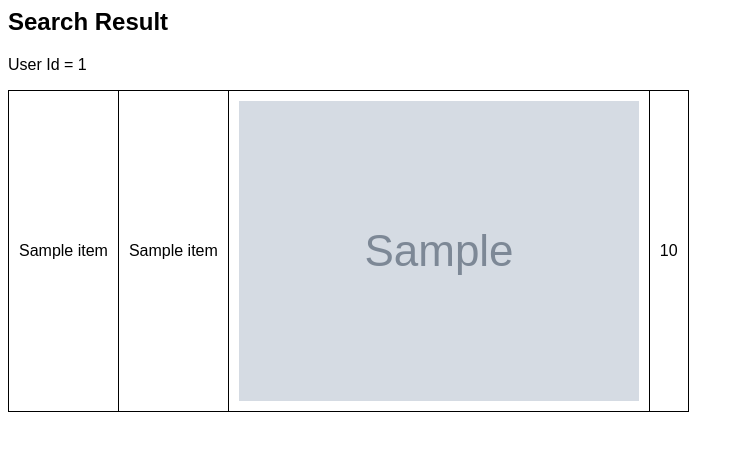
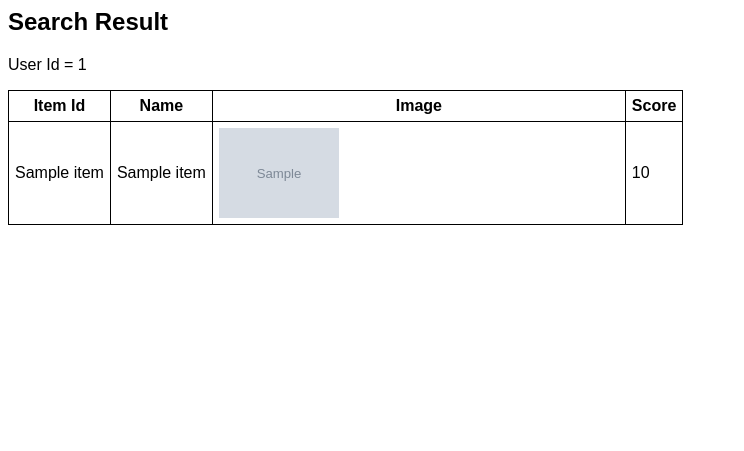
Before and after one commit to patng323/learn, a Django app: template django/mysite/price/templates/price/search.html in a window 1280 px wide. Shown: the top 451 px of the page, without its empty margins (0-744 px from the left). Run offline with Django 3.2, Linux system fonts and the light colour scheme; the template is opened without the code that fills it: most values are stand-ins (such as "Sample title", 1, 10 or a date in 2020); grey boxes marked "Sample" are stand-in pictures.

Commit message:
Milestone: it works!

```diff
--- a/django/mysite/notes.txt
+++ b/django/mysite/notes.txt
@@ -4,14 +4,13 @@ python manage.py runserver
 Xpath:
 
 Product name:
-
 /x:html/x:body/x:div[2]/x:div[2]/x:div/x:div/x:div/x:div/x:div/x:div[1]/x:div[2]/x:div/x:div[1]/x:div/x:div[2]/x:div[2]/x:span[2]
 
 id('product-image-img')
 
 curl -H "Content-Type: application/json" -d '
 {
-    "user": "u1"
+    "user": "stranger"
 }' http://localhost:8000/queries.json
 
 curl -H "Content-Type: application/json" -d '
--- a/django/mysite/price/templates/price/search.html
+++ b/django/mysite/price/templates/price/search.html
@@ -11,7 +11,7 @@ table, th, td
     border-collapse:collapse;
 }
 th, td {
-    padding: 10px;
+    padding: 6px;
 }
 </style>
 
@@ -20,11 +20,17 @@ User Id = {{userid}}<p/>
 
 
 <table>
+    <tr>
+        <th>Item Id</th>
+        <th>Name</th>
+        <th>Image</th>
+        <th>Score</th>
+    </tr>
 {% for item in items %}
     <tr>
         <td>{{ item.item }}</td>
         <td>{{ item.productName}}</td>
-        <td><img src="{{ item.img }}"></td>
+        <td><img src="{{ item.img }}" style="width: 30%; height: 30%"></td>
         <td>{{ item.score }}</td>
     </tr>
 {% endfor %}
--- a/django/mysite/price/views.py
+++ b/django/mysite/price/views.py
@@ -48,7 +48,7 @@ def search(request):
         # Add price product name and photos
         for item in items:
             productId = item['item']
-            productId = 215606
+            #productId = 215606
 
             productName, imgPath = getPriceProductInfo(productId)
 
```
